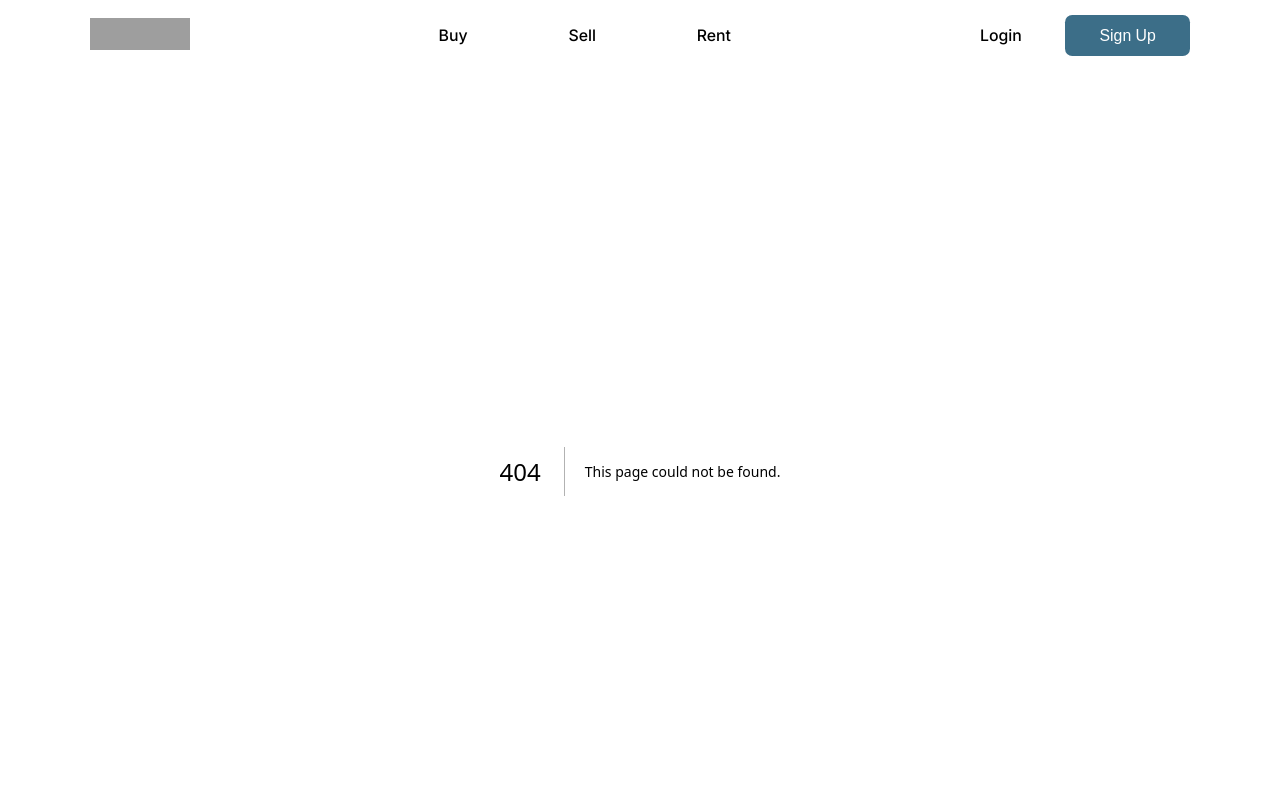
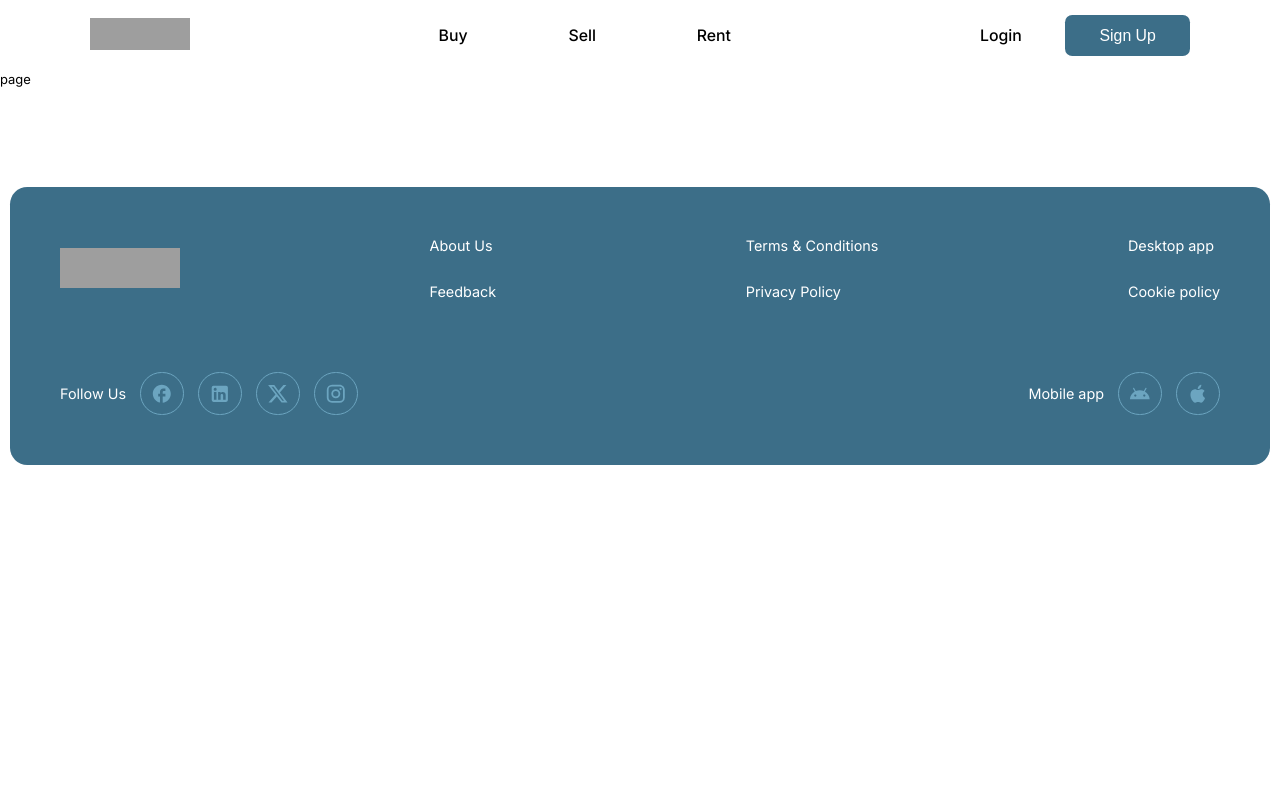
Before and after one commit to samthemogul/luxvilla, a Next.js app: page /signup in a window 1280 px wide. Before the commit this address had no page. Shown: the top 800 px of the page. Built offline with nearby package versions, Linux system fonts and the light colour scheme; grey boxes are pictures that could not be loaded.

Commit message:
signup page start

```diff
--- /dev/null
+++ b/app/(auth)/signup/page.jsx
@@ -0,0 +1,9 @@
+import React from 'react'
+
+const SignUpPage = () => {
+  return (
+    <div>page</div>
+  )
+}
+
+export default SignUpPage
--- a/app/layout.jsx
+++ b/app/layout.jsx
@@ -1,4 +1,4 @@
-import { Inter, IBM_Plex_Serif } from "next/font/google";
+import { Inter, IBM_Plex_Serif} from "next/font/google";
 import "@styles/globals.css";
 import Header from "@components/Header";
 import Footer from "@components/Footer";
@@ -6,11 +6,11 @@ import StoreProvider from "@redux/store/StoreProvider";
 
 
 
-const inter = Inter({
+const interFont = Inter({
   subsets: ["latin"],
   variable: "--font-inter",
 });
-const ibmPlexSerif = IBM_Plex_Serif({
+const ibmPlexSerifFont = IBM_Plex_Serif({
   subsets: ["latin"],
   weight: "500",
   variable: "--font-ibm",
@@ -29,7 +29,7 @@ export default function RootLayout({ children }) {
   return (
     <html lang="en">
 
-      <body className={`${inter.variable} ${ibmPlexSerif.variable}`}>
+      <body className={`${interFont.variable} ${ibmPlexSerifFont.variable}`}>
         <StoreProvider>
           <Header />
           {children}
```
